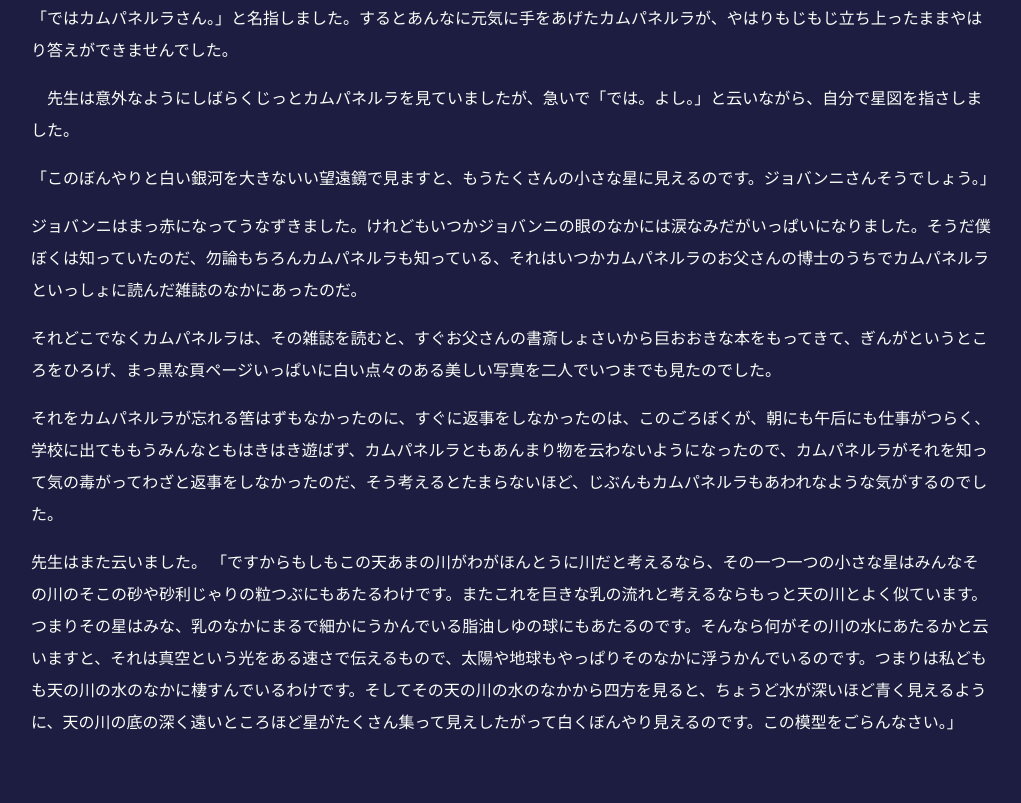
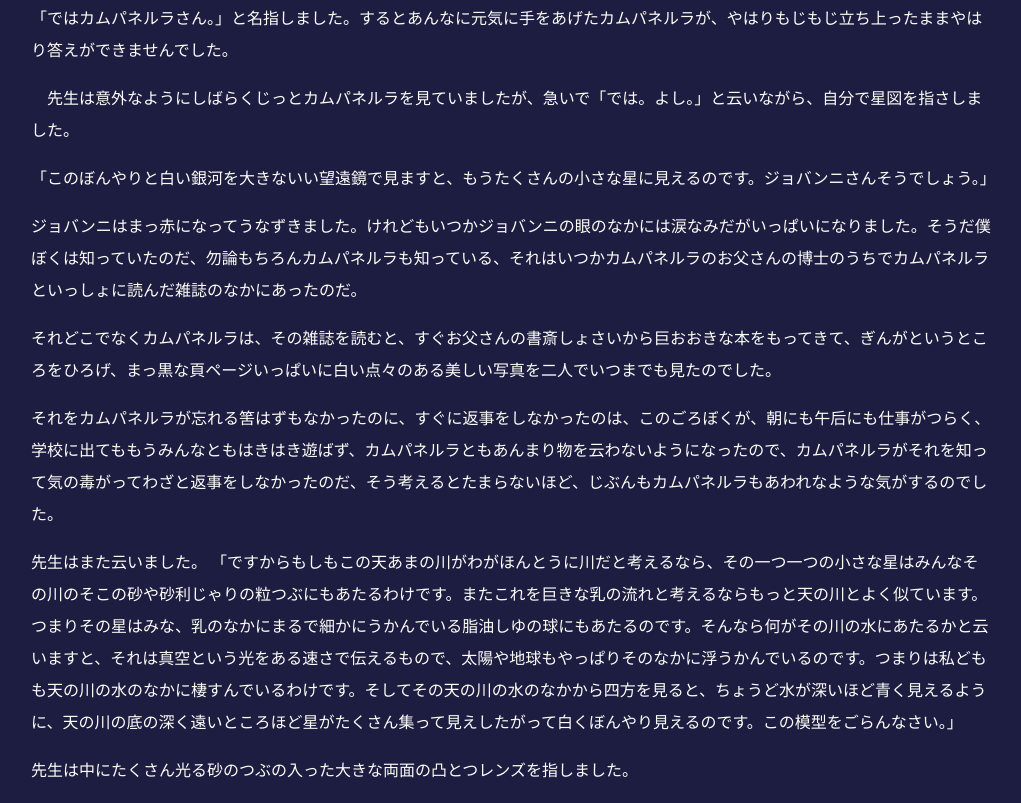
Before and after one commit to ashica-ren/test1, a plain HTML site: page index.html in a window 1280 px wide. Shown: the part 641-1444 px from the top of the page, without its empty margins (129-1150 px from the left). Before the commit the page ends 1396 px from the top, so only its background shows below. Drawn offline with Linux system fonts and the light colour scheme.

Commit message:
thicher1

```diff
--- a/index.html
+++ b/index.html
@@ -25,6 +25,7 @@
         <p>それをカムパネルラが忘れる筈はずもなかったのに、すぐに返事をしなかったのは、このごろぼくが、朝にも午后にも仕事がつらく、学校に出てももうみんなともはきはき遊ばず、カムパネルラともあんまり物を云わないようになったので、カムパネルラがそれを知って気の毒がってわざと返事をしなかったのだ、そう考えるとたまらないほど、じぶんもカムパネルラもあわれなような気がするのでした。</p>
         <p>先生はまた云いました。
             「ですからもしもこの天あまの川がわがほんとうに川だと考えるなら、その一つ一つの小さな星はみんなその川のそこの砂や砂利じゃりの粒つぶにもあたるわけです。またこれを巨きな乳の流れと考えるならもっと天の川とよく似ています。つまりその星はみな、乳のなかにまるで細かにうかんでいる脂油しゆの球にもあたるのです。そんなら何がその川の水にあたるかと云いますと、それは真空という光をある速さで伝えるもので、太陽や地球もやっぱりそのなかに浮うかんでいるのです。つまりは私どもも天の川の水のなかに棲すんでいるわけです。そしてその天の川の水のなかから四方を見ると、ちょうど水が深いほど青く見えるように、天の川の底の深く遠いところほど星がたくさん集って見えしたがって白くぼんやり見えるのです。この模型をごらんなさい。」</p>
+        <p>先生は中にたくさん光る砂のつぶの入った大きな両面の凸とつレンズを指しました。</p>
     </main>
 </body>
 </html>
```
